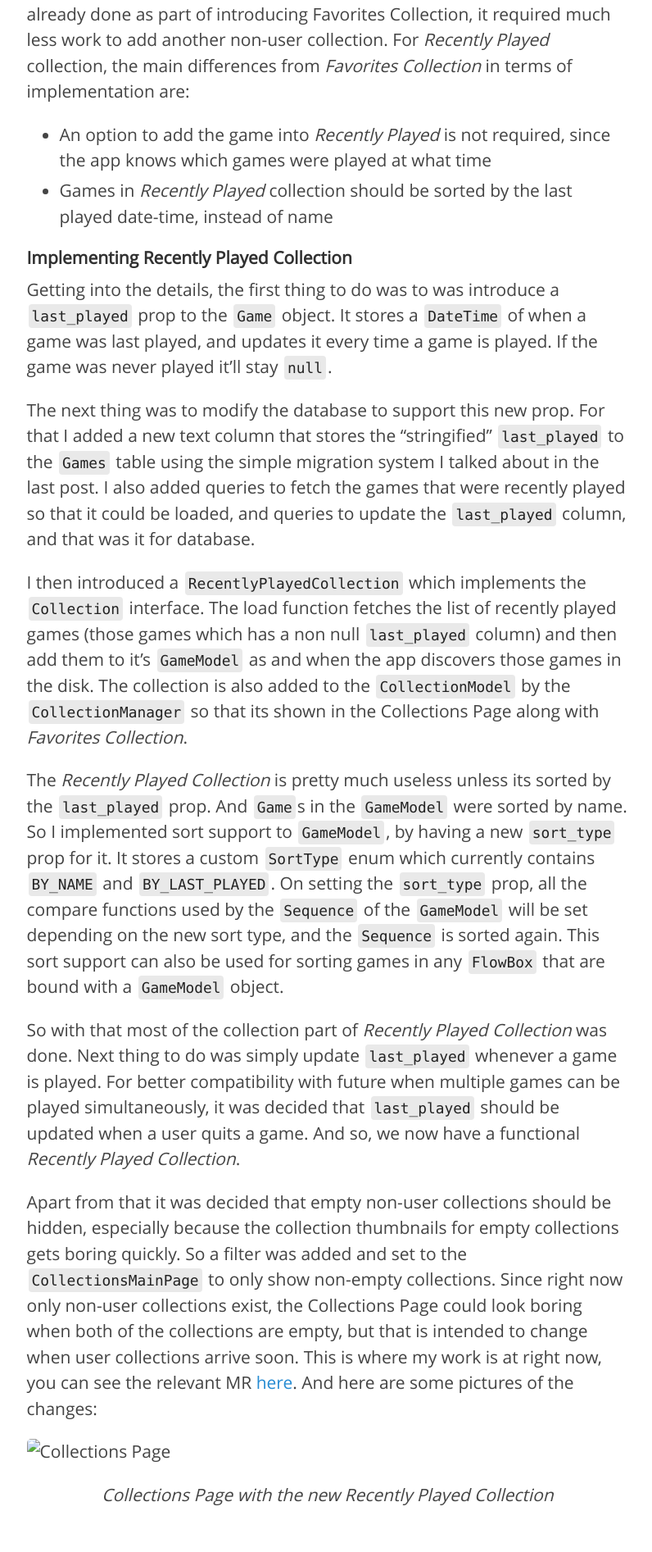
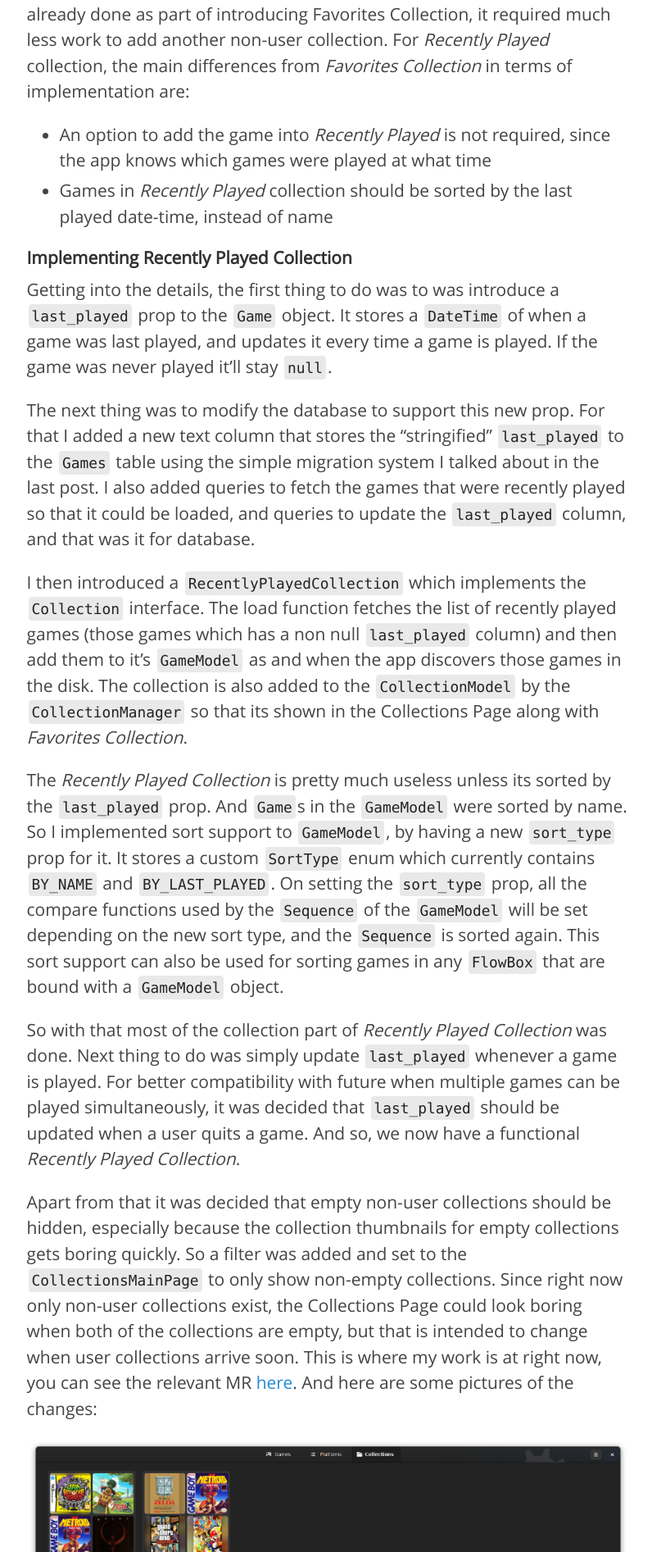
Before and after one commit to NevilleAntony98/blog-mirror, a Jekyll site: the page built from _posts/2020-07-31-week-7.md, in a window 1280 px wide. Shown: the part 518-2411 px from the top of the page at 82% size, without its empty margins (240-1036 px from the left). Built offline with Jekyll 4.4.1, drawn with Linux system fonts in a browser that asks for light colours; grey boxes are pictures that could not be loaded.

Commit message:
quick url fix

```diff
--- a/_posts/2020-07-31-week-7.md
+++ b/_posts/2020-07-31-week-7.md
@@ -24,12 +24,12 @@ So with that most of the collection part of _Recently Played Collection_ was don
 
 Apart from that it was decided that empty non-user collections should be hidden, especially because the collection thumbnails for empty collections gets boring quickly. So a filter was added and set to the `CollectionsMainPage` to only show non-empty collections. Since right now only non-user collections exist, the Collections Page could look boring when both of the collections are empty, but that is intended to change when user collections arrive soon. This is where my work is at right now, you can see the relevant MR [here](https://gitlab.gnome.org/GNOME/gnome-games/-/merge_requests/412). And here are some pictures of the changes:
 
-![Collections Page](assets/images/recently_played_collection.png)
+![Collections Page](/assets/images/recently_played_collection.png)
 *<center>Collections Page with the new Recently Played Collection</center>*
 
 <br/>
 
-![Collections Sub-Page](assets/images/recently_played_collection_subpage.png)
+![Collections Sub-Page](/assets/images/recently_played_collection_subpage.png)
 *<center>Inside the Recently Played Collection</center>*
 
 ### GUADEC 2020
```
